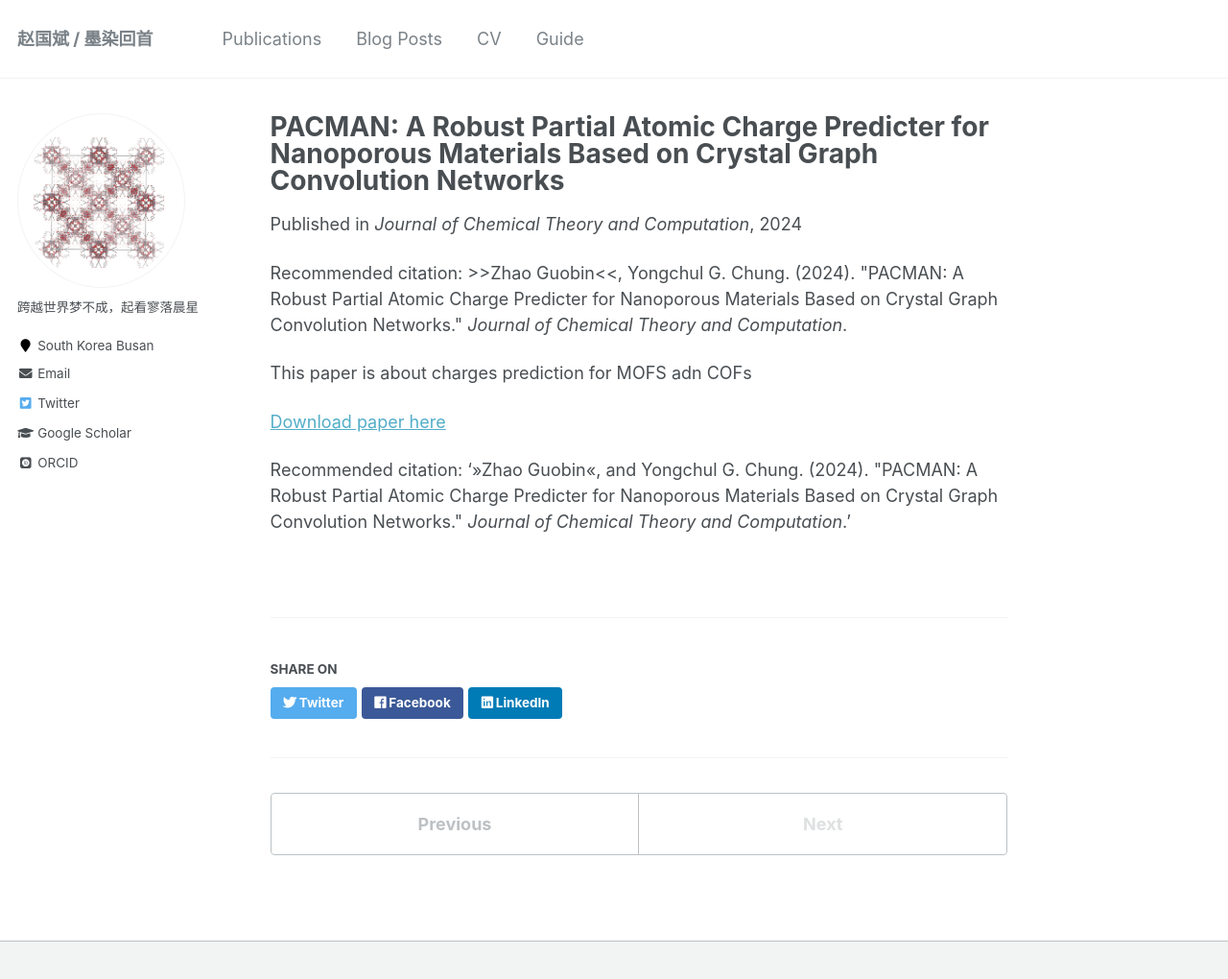
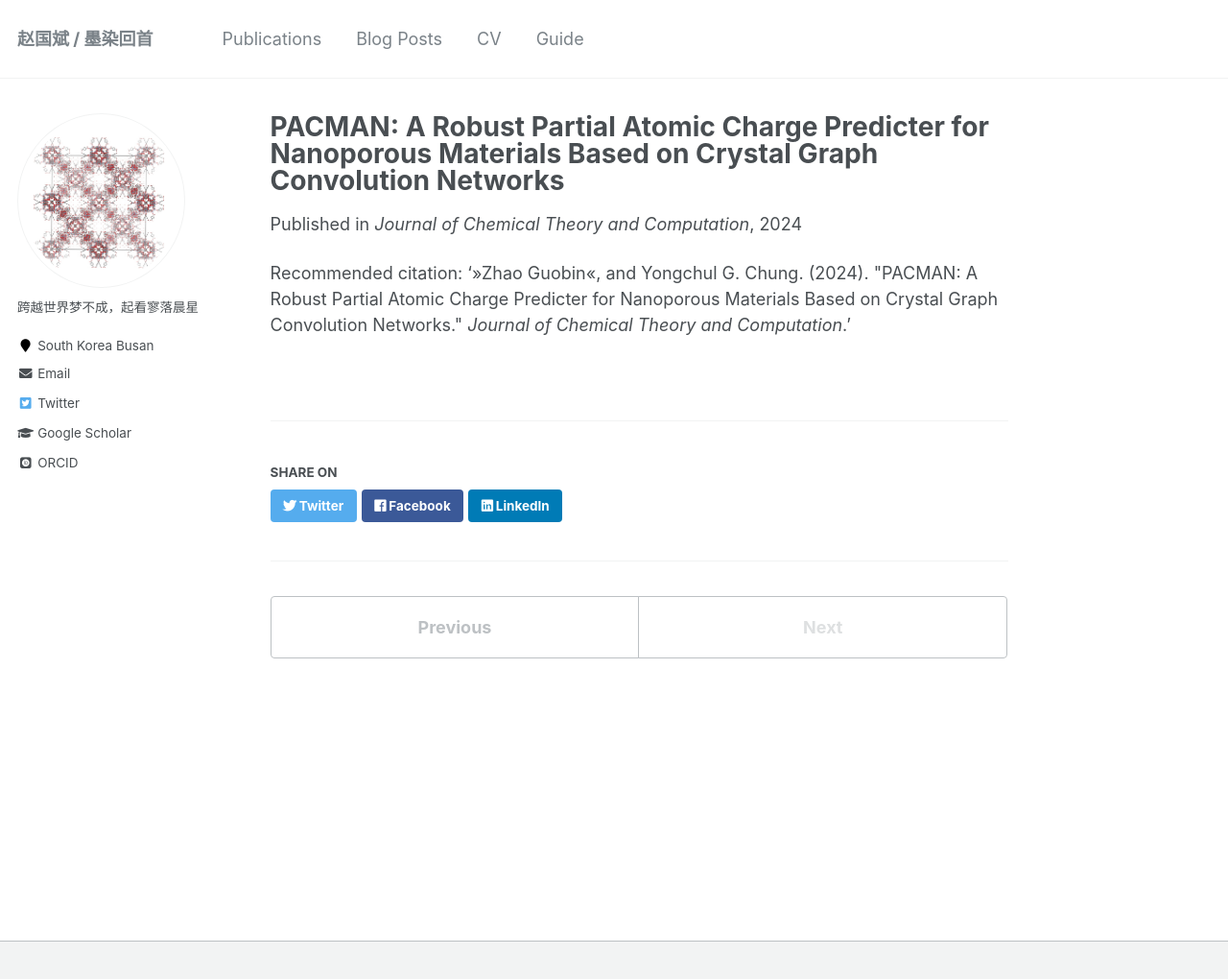
Before and after one commit to sxm13/ZGBshenxiaomoCV.github.io, a Jekyll site: the page built from _publications/2024-06-01-paper-title-number-9.md, in a window 1280 px wide and 1053 px high. Shown: the top 1020 px of the window at 96% size. Built offline with Jekyll 4.4.1, drawn with Linux system fonts in a browser that asks for light colours; some web fonts are replaced.

Commit message:
Update 2024-06-01-paper-title-number-9.md

```diff
--- a/_publications/2024-06-01-paper-title-number-9.md
+++ b/_publications/2024-06-01-paper-title-number-9.md
@@ -2,14 +2,9 @@
 title: "PACMAN: A Robust Partial Atomic Charge Predicter for Nanoporous Materials Based on Crystal Graph Convolution Networks"
 collection: publications
 permalink: /publication/2024-06-01-paper-title-number-9
-excerpt: 'This paper is about charges prediction for MOFS adn COFs.'
 date: 2024-06-01
 venue: 'Journal of Chemical Theory and Computation'
-paperurl: ''
-citation: '>>Zhao Guobin<<, Yongchul G. Chung. (2024). &quot;PACMAN: A Robust Partial Atomic Charge Predicter for Nanoporous Materials Based on Crystal Graph Convolution Networks.&quot; <i>Journal of Chemical Theory and Computation</i>.'
+paperurl: 'https://pubs.acs.org/doi/10.1021/acs.jctc.4c00434'
 ---
-This paper is about charges prediction for MOFS adn COFs
-
-[Download paper here](https://pubs.acs.org/doi/10.1021/acs.jctc.4c00434)
 
 Recommended citation: '>>Zhao Guobin<<, and Yongchul G. Chung. (2024). &quot;PACMAN: A Robust Partial Atomic Charge Predicter for Nanoporous Materials Based on Crystal Graph Convolution Networks.&quot; <i>Journal of Chemical Theory and Computation</i>.'
```
